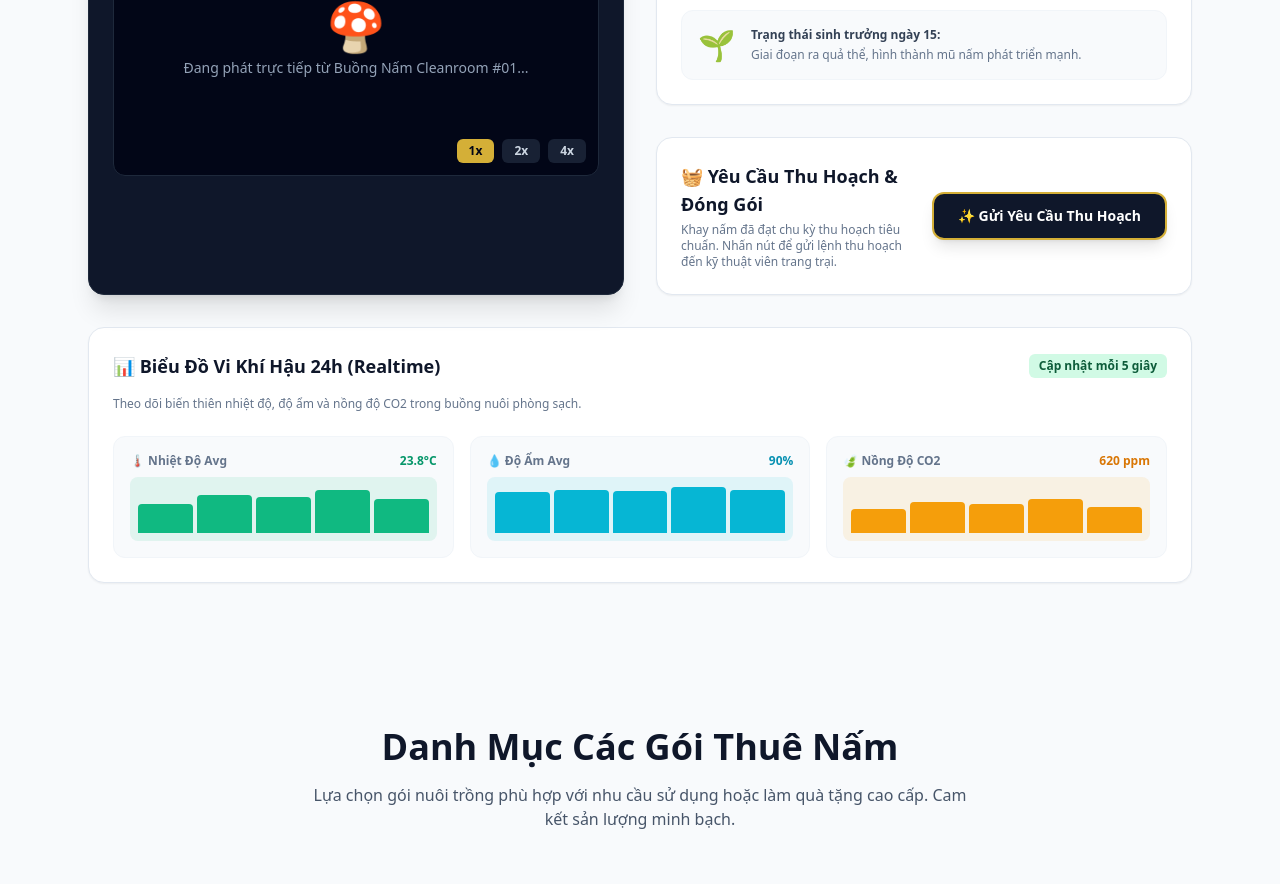
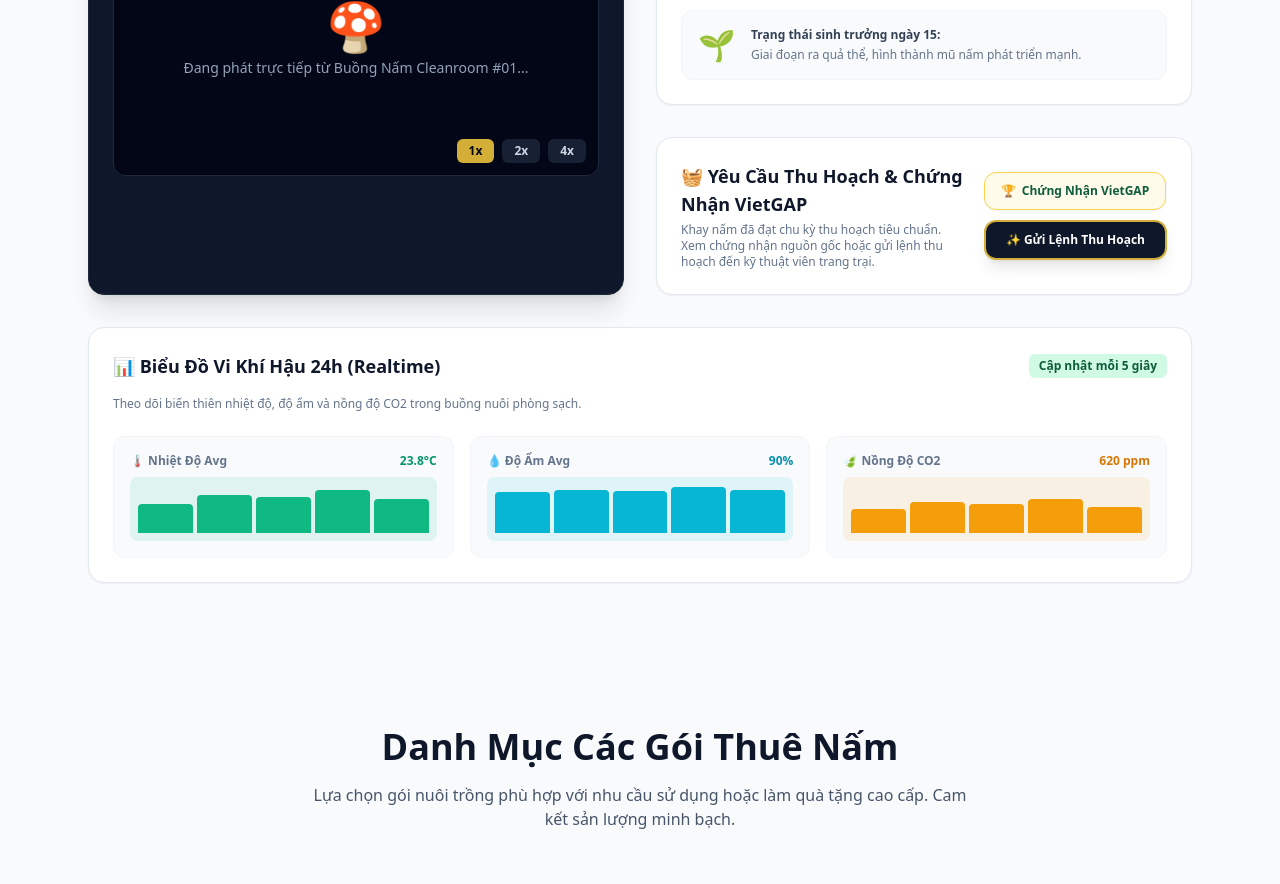
Before and after one commit to BryannLee202/QUAN_TRI_CSDL, a Next.js app in the folder frontend/: page / in a window 1280 px wide. Shown: the part 1220-2104 px from the top of the page. Built offline with nearby package versions, Linux system fonts and the light colour scheme.

Commit message:
feat(portal): tich hop nut xem chung nhan VietGAP tai the khay nam HarvestModal

```diff
--- a/frontend/src/components/customer/HarvestModal.tsx
+++ b/frontend/src/components/customer/HarvestModal.tsx
@@ -1,39 +1,56 @@
 'use client';
 import React, { useState } from 'react';
 import { triggerSuccessConfetti } from '../../utils/confetti';
+import CertificateModal from '../modals/CertificateModal';
 
 export default function HarvestModal() {
   const [isOpen, setIsOpen] = useState(false);
   const [isHarvested, setIsHarvested] = useState(false);
+  const [isCertOpen, setIsCertOpen] = useState(false);
 
   return (
-    <div className="bg-white rounded-2xl p-6 shadow-sm border border-slate-200 flex flex-col md:flex-row justify-between items-center gap-4">
+    <>
+      <div className="bg-white dark:bg-slate-800 rounded-2xl p-6 shadow-sm border border-slate-200 dark:border-slate-700 flex flex-col md:flex-row justify-between items-center gap-4 transition-colors">
         <div className="space-y-1">
-        <h3 className="font-bold text-lg text-[#0F172A]">🧺 Yêu Cầu Thu Hoạch & Đóng Gói</h3>
-        <p className="text-xs text-slate-500">
-          Khay nấm đã đạt chu kỳ thu hoạch tiêu chuẩn. Nhấn nút để gửi lệnh thu hoạch đến kỹ thuật viên trang trại.
+          <h3 className="font-bold text-lg text-[#0F172A] dark:text-emerald-400">
+            🧺 Yêu Cầu Thu Hoạch & Chứng Nhận VietGAP
+          </h3>
+          <p className="text-xs text-slate-500 dark:text-slate-400">
+            Khay nấm đã đạt chu kỳ thu hoạch tiêu chuẩn. Xem chứng nhận nguồn gốc hoặc gửi lệnh thu hoạch đến kỹ thuật viên trang trại.
           </p>
         </div>
 
+        <div className="flex flex-wrap items-center gap-2.5 w-full md:w-auto">
+          <button
+            onClick={() => setIsCertOpen(true)}
+            className="w-full sm:w-auto px-4 py-2.5 bg-amber-50 hover:bg-amber-100 dark:bg-slate-700 dark:hover:bg-slate-600 text-[#0D5C3A] dark:text-emerald-300 font-bold text-xs rounded-xl border border-amber-300 dark:border-amber-500/40 shadow-sm transition flex items-center justify-center gap-1.5 shrink-0 whitespace-nowrap"
+          >
+            <span>🏆</span>
+            <span>Chứng Nhận VietGAP</span>
+          </button>
+
           <button
             onClick={() => setIsOpen(true)}
-        className="w-full md:w-auto px-6 py-3 bg-[#0F172A] hover:bg-[#0D5C3A] text-white font-bold text-sm rounded-xl border-2 border-[#D4AF37] shadow-lg transition transform active:scale-95 shrink-0 whitespace-nowrap"
+            className="w-full sm:w-auto px-5 py-2.5 bg-[#0F172A] hover:bg-[#0D5C3A] text-white font-bold text-xs rounded-xl border-2 border-[#D4AF37] shadow-lg transition transform active:scale-95 shrink-0 whitespace-nowrap"
           >
-        ✨ Gửi Yêu Cầu Thu Hoạch
+            ✨ Gửi Lệnh Thu Hoạch
           </button>
+        </div>
 
         {/* Modal Popup Confirm */}
         {isOpen && (
           <div className="fixed inset-0 bg-slate-900/60 backdrop-blur-sm z-50 flex items-center justify-center p-4">
-          <div className="bg-white rounded-2xl p-6 max-w-md w-full space-y-4 shadow-2xl border border-slate-100">
-            <h4 className="font-bold text-xl text-[#0F172A]">Xác Nhận Thu Hoạch Nấm</h4>
-            <p className="text-sm text-slate-600">
+            <div className="bg-white dark:bg-slate-900 rounded-2xl p-6 max-w-md w-full space-y-4 shadow-2xl border border-slate-100 dark:border-slate-800 text-slate-800 dark:text-slate-100">
+              <h4 className="font-bold text-xl text-[#0F172A] dark:text-emerald-400">
+                Xác Nhận Thu Hoạch Nấm
+              </h4>
+              <p className="text-sm text-slate-600 dark:text-slate-300">
                 Kỹ thuật viên sẽ tiến hành nghiệm thu cân ký, sấy thăng hoa hoặc đóng gói tươi và giao đến địa chỉ đăng ký của bạn.
               </p>
               <div className="flex justify-end gap-3 pt-2">
                 <button
                   onClick={() => setIsOpen(false)}
-                className="px-4 py-2 text-sm font-semibold text-slate-500 hover:bg-slate-100 rounded-lg transition"
+                  className="px-4 py-2 text-sm font-semibold text-slate-500 hover:bg-slate-100 dark:hover:bg-slate-800 rounded-lg transition"
                 >
                   Hủy Bỏ
                 </button>
@@ -62,5 +79,11 @@ export default function HarvestModal() {
           </div>
         )}
       </div>
+
+      <CertificateModal
+        isOpen={isCertOpen}
+        onClose={() => setIsCertOpen(false)}
+      />
+    </>
   );
 }
```
Lines whose indentation alone changed are shown as unchanged.
